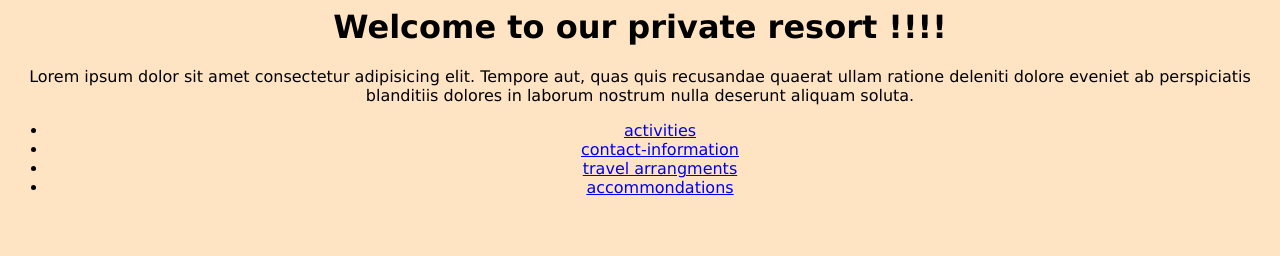
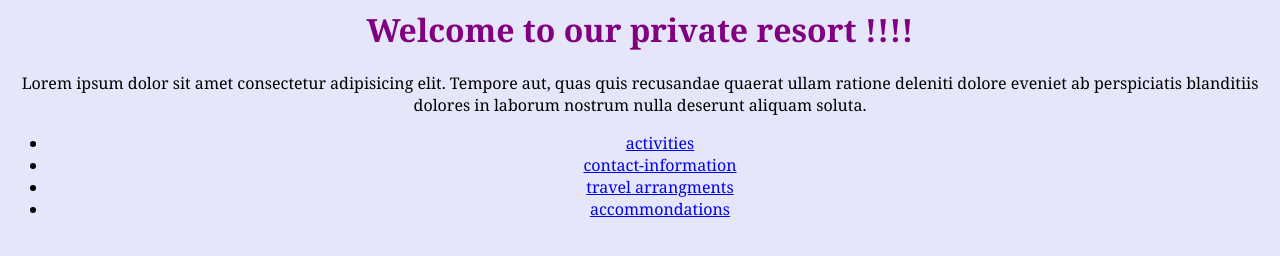
Before and after one commit to mashachicken/myresortpage, a plain HTML site: page index.html in a window 1280 px wide. Drawn offline with Linux system fonts and the light colour scheme.

Commit message:
add new styling

```diff
--- a/css/styles.css
+++ b/css/styles.css
@@ -1,9 +1,9 @@
 body {
   text-align: center;
-  background-color: bisque;
-  font-family: 'Lucida Sans', 'Lucida Sans Regular', 'Lucida Grande', 'Lucida Sans Unicode', Geneva, Verdana, sans-serif;
+  background-color: lavender;
+  font-family: Georgia, 'Times New Roman', Times, serif
 }
 
 h1 {
-  color:
+  color: purple
 }
```
